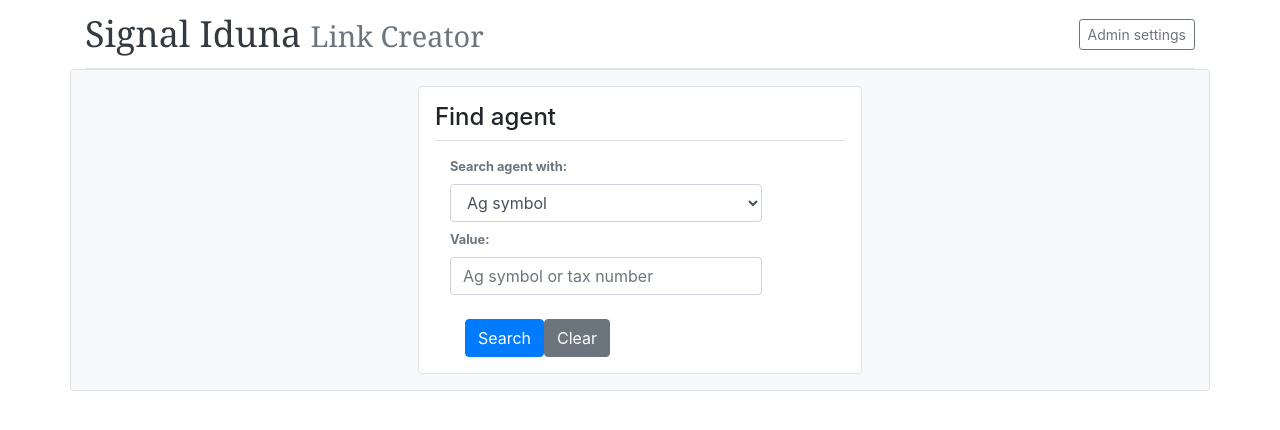
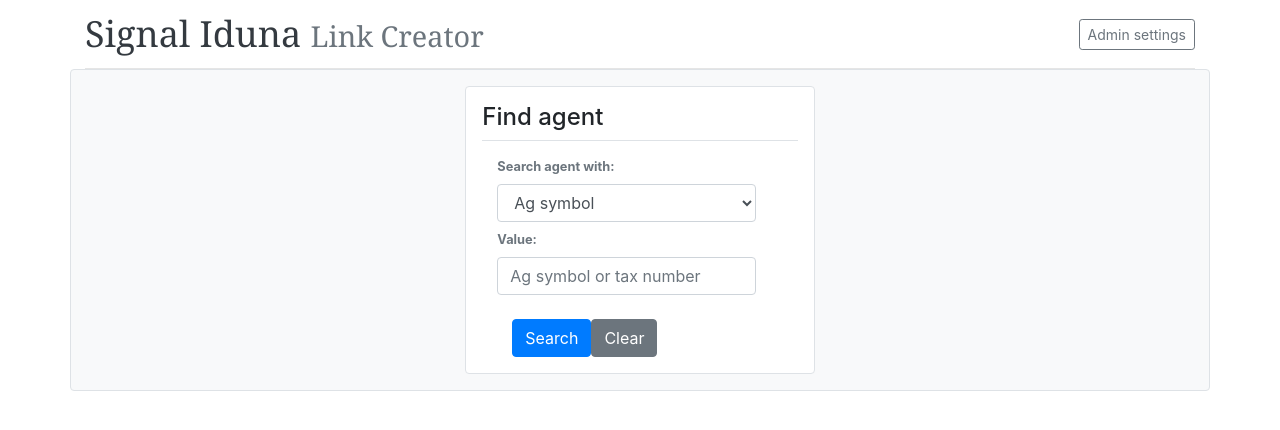
Before and after one commit to itsjustfortesting/LinkCreatorAngular, an Angular app: page /find-agent in a window 1280 px wide. Shown: the top 430 px of the page. Built offline with nearby package versions, Linux system fonts and the light colour scheme.

Commit message:
Aaaaand solved

```diff
--- a/src/app/find-agent/find-agent.component.html
+++ b/src/app/find-agent/find-agent.component.html
@@ -1,9 +1,9 @@
 <div class="row justify-content-center">
-  <div class="col-sm-5">
+  <div class="col-sm-4">
     <div class="my-3 p-3 bg-white rounded box-shadow border">
       <form (submit)="onSubmitFindAgent()" #findAgentForm="ngForm">
         <h4 class="border-bottom border-gray pb-2 mb-0">Find agent</h4>
-        <div class="media text-muted pt-3 col-sm-10">
+        <div class="media text-muted pt-3 col-sm-11">
           <p class="media-body pb-0 mb-0 small lh-125">
             <strong class="d-block text-gray-dark"><label for="idtype">Search agent with:</label></strong>
             <select class="form-control" id="idtype" name="idtype" [ngModel]="defaultIdType" #idType="ngModel">
@@ -13,7 +13,7 @@
           </p>
         </div>
         <div class="media text-muted pt-2">
-          <p class="media-body pb-0 mb-0 small lh-125 col-sm-10">
+          <p class="media-body pb-0 mb-0 small lh-125 col-sm-11">
             <strong class="d-block text-gray-dark"><label for="idvalue">Value:</label></strong>
             <input type="text" name="idvalue" id="idvalue" class="form-control" placeholder="Ag symbol or tax number"
                    ngModel required #idValue="ngModel" [ngClass]="{'error': (!idValue.valid && idValue.touched)}"
@@ -24,7 +24,7 @@
           You can type only letters and numbers
         </p>
         <div class="media text-muted pt-4 col-sm-12">
-          <p class="media-body pb-0 mb-0 small lh-125 col-sm-10">
+          <p class="media-body pb-0 mb-0 small lh-125 col-sm-11">
             <!--<input type="submit" class="btn btn-primary" value="Search" [disabled]="!findAgentForm.valid"> TODO Fix that-->
             <input type="submit" class="btn btn-primary" value="Search">
             <input type="reset" class="btn btn-secondary" value="Clear">
--- a/src/app/main/main.component.html
+++ b/src/app/main/main.component.html
@@ -14,7 +14,7 @@
     </div>
   </ng-template>
   <div class="col-sm-4">
-    <app-agent-info [ngIf]="agent != null"></app-agent-info>
+    <app-agent-info *ngIf="agent != null"></app-agent-info>
   </div>
   <div class="col-sm-8" *ngIf="showLinkListComponent">
     <app-link-list *ngIf="showLinkListComponent"></app-link-list>
```
